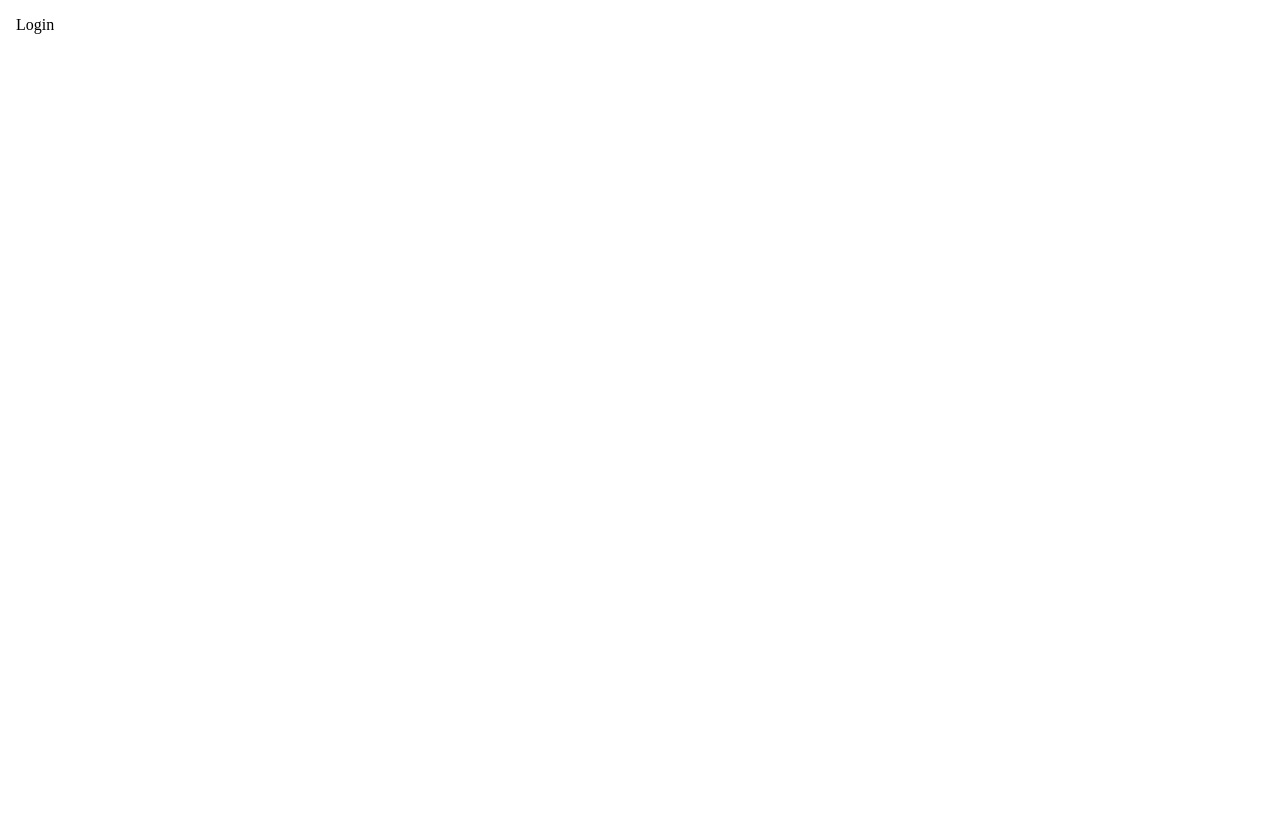
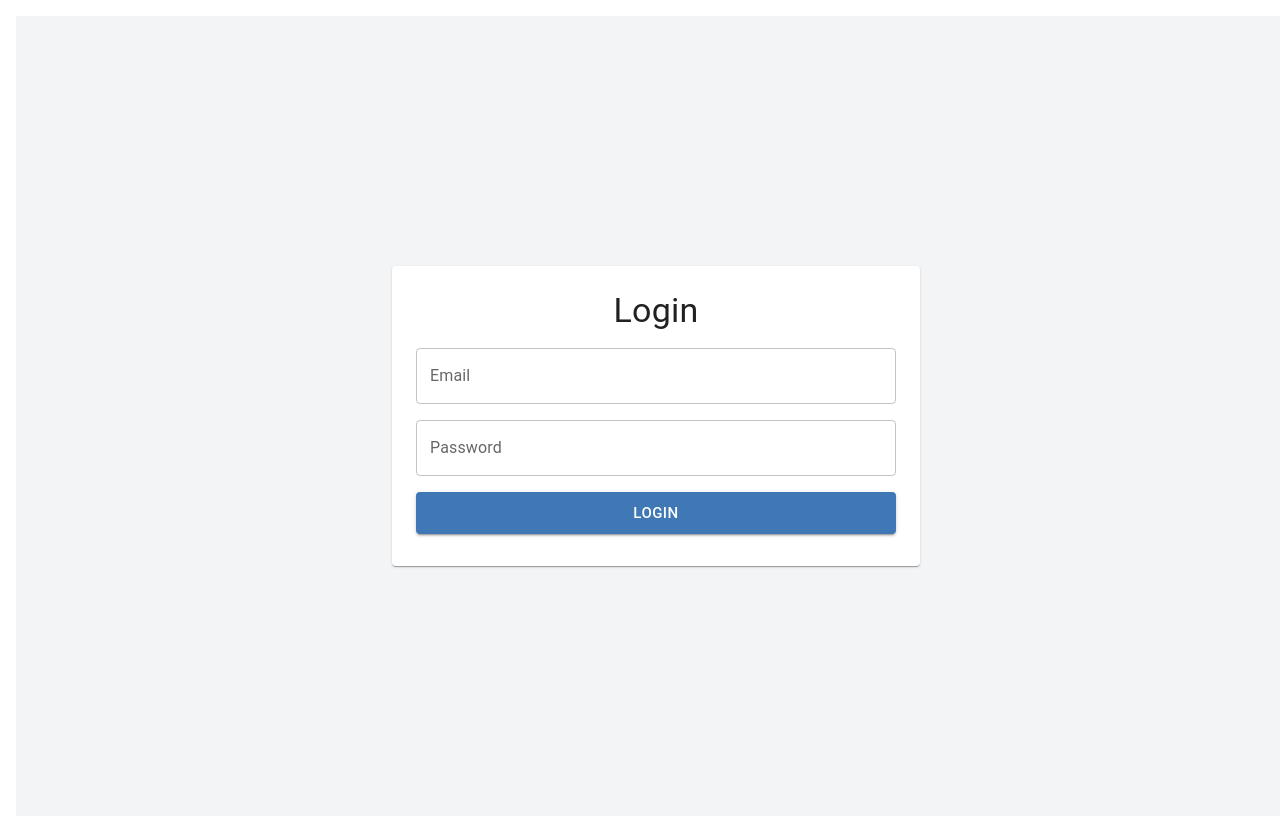
Before and after one commit to Webdev-DavidM/Todo-drag-and-drop, a React (Create React App) app: page /login in a window 1280 px wide. Built offline with nearby package versions, Linux system fonts and the light colour scheme.

Commit message:
log in screen created

```diff
--- a/src/components/pages/Login.tsx
+++ b/src/components/pages/Login.tsx
@@ -1,9 +1,115 @@
+import {
+  Box,
+  Button,
+  Card,
+  CardContent,
+  Grid,
+  TextField,
+  Typography,
+} from "@mui/material";
+import { useFormik } from "formik";
 import React from "react";
+import * as Yup from "yup";
 
 type Props = {};
 
 function Login({}: Props) {
-  return <div>Login</div>;
+  const formik = useFormik({
+    enableReinitialize: true,
+    validationSchema: Yup.object({
+      email: Yup.string().email("Invalid email address").required("Required"),
+      password: Yup.string().required("Required"),
+    }),
+
+    initialValues: {
+      email: "",
+      password: "",
+    },
+    onSubmit: (values) => {
+      console.log(values);
+    },
+  });
+
+  return (
+    <form onSubmit={formik.handleSubmit}>
+      <Grid
+        container
+        justifyContent={"center"}
+        alignItems={"center"}
+        sx={{
+          width: "100vw",
+          height: "100vh",
+          backgroundColor: "primary.light",
+        }}
+      >
+        <Card
+          sx={{
+            width: "40%",
+            maxWidth: 600,
+            p: 1,
+            margin: "auto",
+          }}
+        >
+          <CardContent>
+            <Grid
+              container
+              justifyContent={"space-between"}
+              alignItems={"center"}
+              sx={{
+                width: "100%",
+                height: "100%",
+              }}
+            >
+              <Grid item xs={12} mb={2}>
+                <Typography variant="h4" align="center">
+                  Login
+                </Typography>
+              </Grid>
+              <Grid item xs={12} mb={2}>
+                <TextField
+                  fullWidth
+                  id="email"
+                  name="email"
+                  label="Email"
+                  value={formik.values.email}
+                  onChange={formik.handleChange}
+                  error={formik.touched.email && Boolean(formik.errors.email)}
+                  helperText={formik.touched.email && formik.errors.email}
+                />
+              </Grid>
+              <Grid item xs={12} mb={2}>
+                <TextField
+                  fullWidth
+                  size="medium"
+                  id="password"
+                  name="password"
+                  label="Password"
+                  type="password"
+                  value={formik.values.password}
+                  onChange={formik.handleChange}
+                  error={
+                    formik.touched.password && Boolean(formik.errors.password)
+                  }
+                  helperText={formik.touched.password && formik.errors.password}
+                />
+              </Grid>
+              <Grid item xs={12}>
+                <Button
+                  fullWidth
+                  size="large"
+                  color="primary"
+                  variant="contained"
+                  type="submit"
+                >
+                  Login
+                </Button>
+              </Grid>
+            </Grid>
+          </CardContent>
+        </Card>
+      </Grid>
+    </form>
+  );
 }
 
 export default Login;
--- a/src/index.tsx
+++ b/src/index.tsx
@@ -16,6 +16,7 @@ const theme = createTheme({
       dark: "#002884",
       contrastText: "#fff",
     },
+
     secondary: {
       light: "#ff7961",
       main: "#ec4a3f",
--- a/src/redux/toDoListReducer.ts
+++ b/src/redux/toDoListReducer.ts
@@ -91,7 +91,7 @@ export const toDoListSlice = createSlice({
   initialState: {
     toDoList: data.todos,
     loading: false,
-    authenticated: true,
+    authenticated: false,
     showTodoModal: false,
     showDeleteModal: false,
     toDoModalColumn: "",
```
